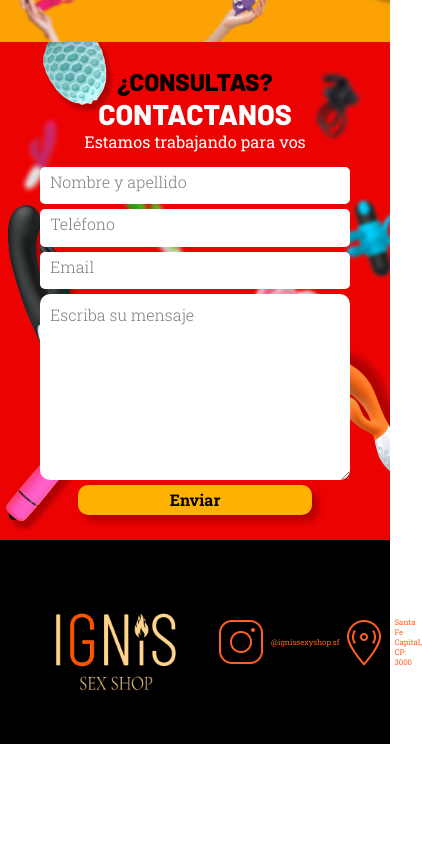
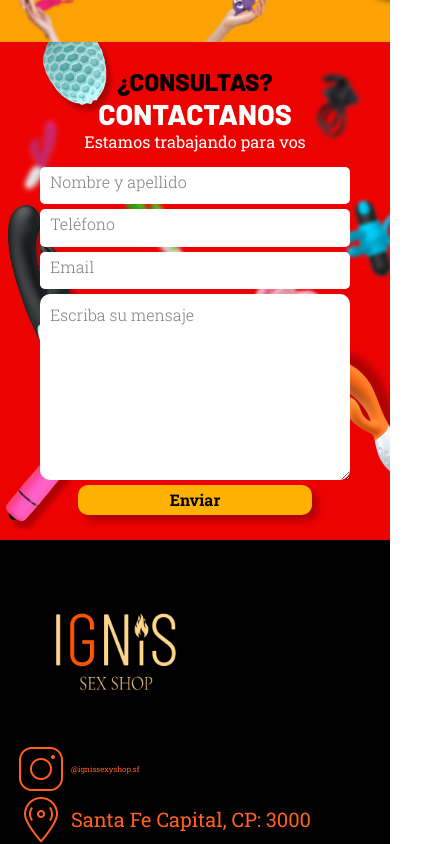
Before and after one commit to AngelesPini/ignisSexShop, a React (Create React App) app: page / in a window 390 px wide. Shown: the part 510-1354 px from the top of the page, 422 px wide, since content can reach past the window. Before the commit the page ends 1254 px from the top, so only its background shows below. Built offline with nearby package versions, Linux system fonts and the light colour scheme.

Commit message:
Update footer.css

```diff
--- a/src/components/organismos/footer/footer.css
+++ b/src/components/organismos/footer/footer.css
@@ -21,3 +21,11 @@
 .instagramFooter a {
   text-decoration: none;
 }
+@media screen and (max-width:1100px){
+  .footer{
+    flex-direction:column;
+  }
+  .footer p{
+    font-size:20px;
+  }
+}
```
